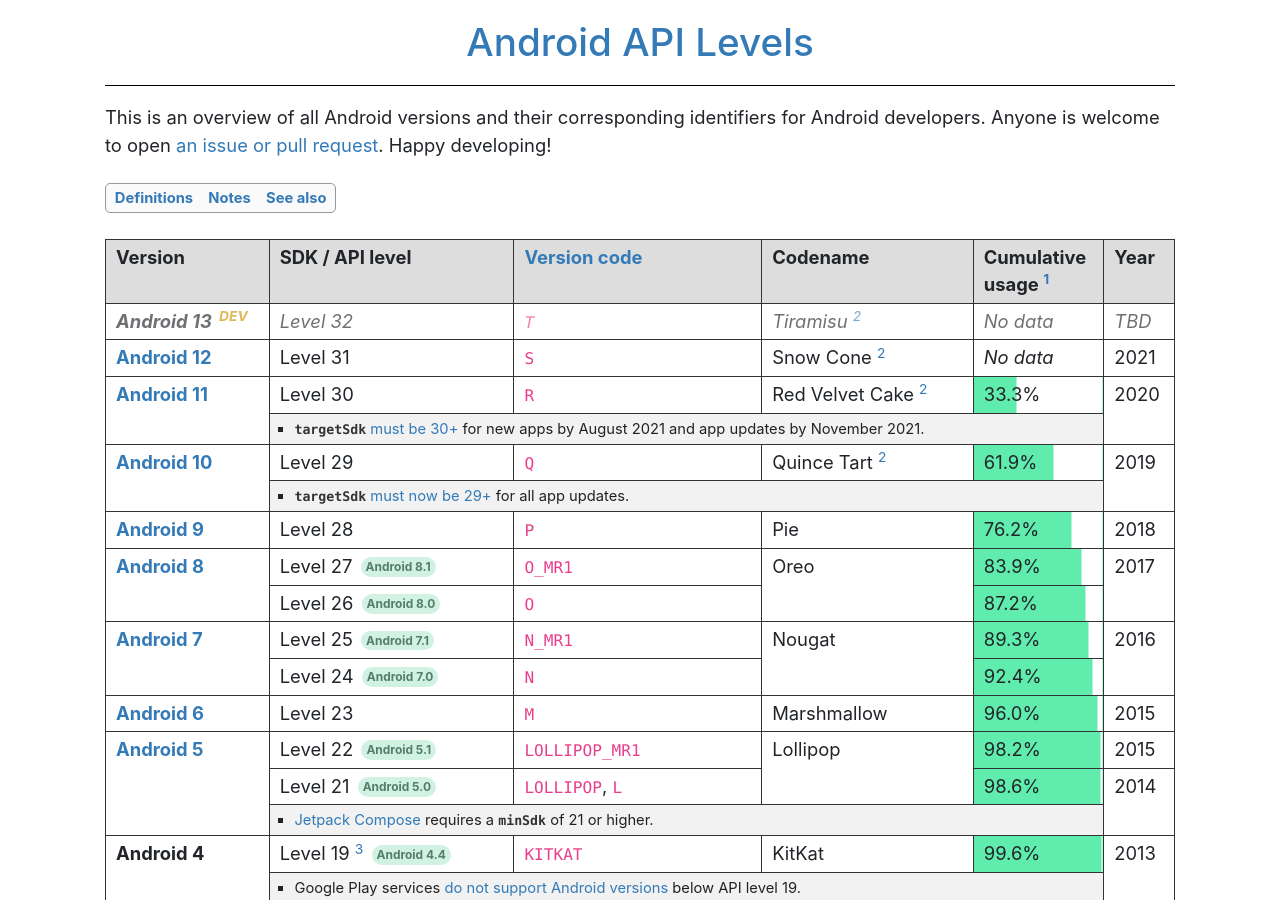
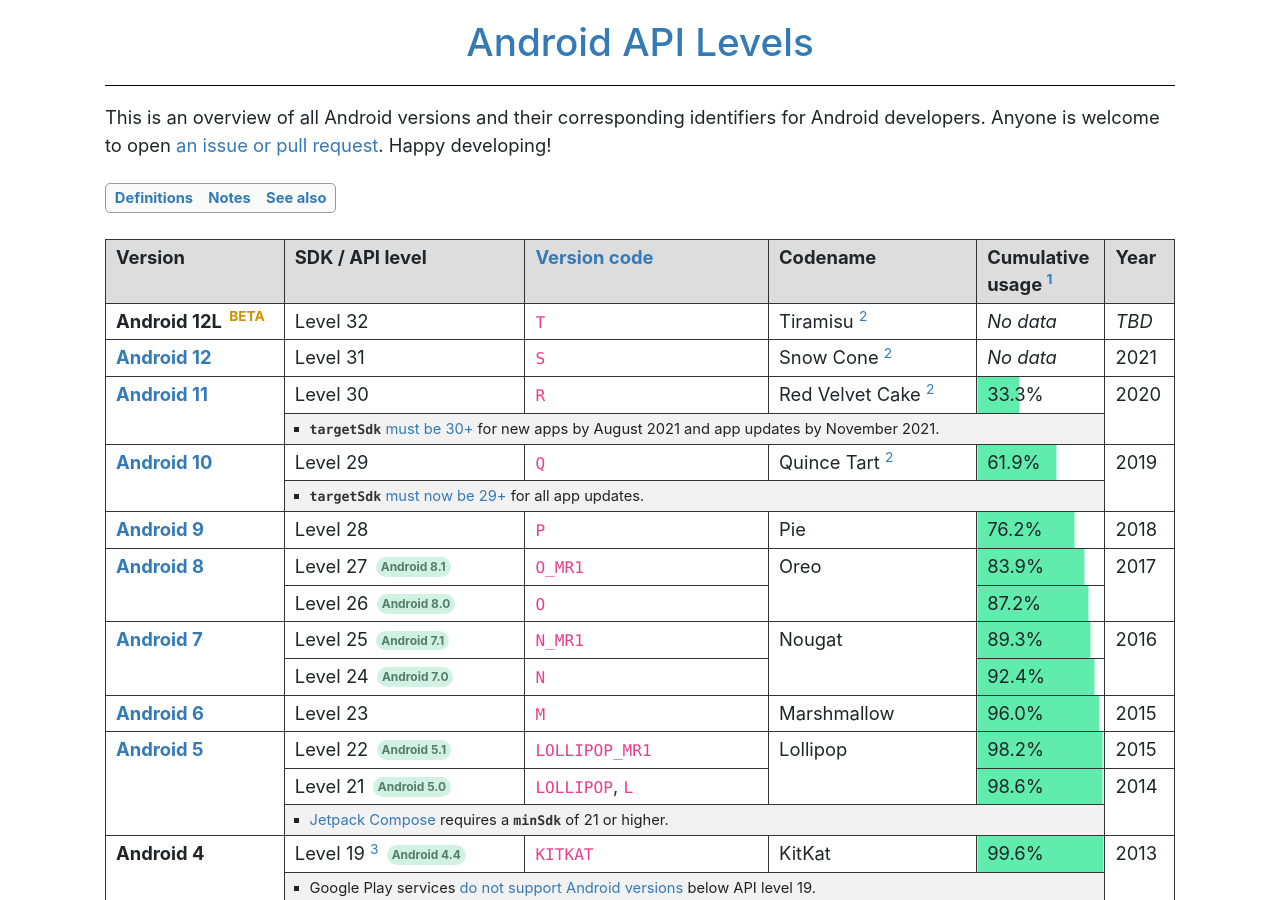
Before and after one commit to ebelinski/apilevels, a Jekyll site: the page built from index.md, in a window 1280 px wide and 900 px high. Built offline with Jekyll 4.4.1, drawn with Linux system fonts in a browser that asks for light colours; comment, search, counter and statistics services are not loaded.

Commit message:
Added Android 12L.

```diff
--- a/index.md
+++ b/index.md
@@ -22,10 +22,10 @@
     </th>
     <th>Year</th>
   </tr>
-  <tr class="unannounced">
+  <tr>
     <td>
-      <b>Android 13</b>
-      <sup class="beta">DEV</sup>
+      <b>Android 12L</b>
+      <sup class="beta">BETA</sup>
     </td>
     <td>Level 32</td>
     <td><code>T</code></td>
```
